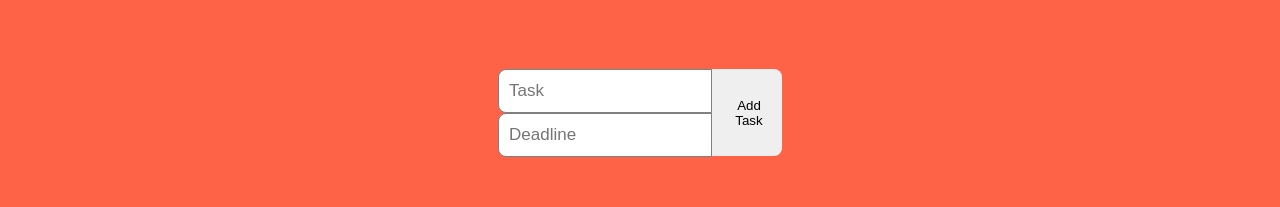
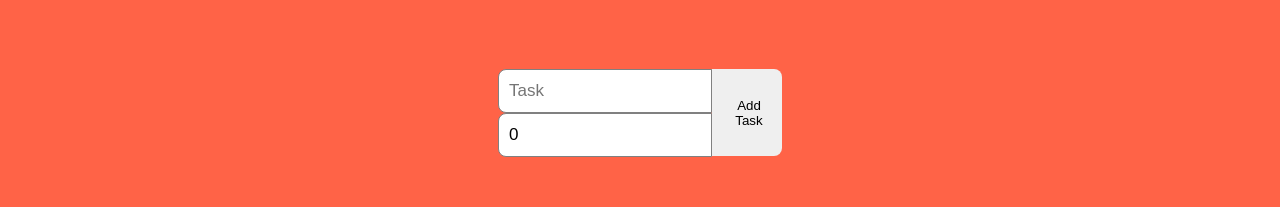
Before and after one commit to FaridAmimri/typescript-todo-list, a React (Create React App) app: page / in a window 1280 px wide. Shown: the top 207 px of the page. Built offline with nearby package versions, Linux system fonts and the light colour scheme.

Commit message:
Clearing up input after adding task

```diff
--- a/src/App.tsx
+++ b/src/App.tsx
@@ -20,8 +20,8 @@ const App: FC = () => {
   function addTask (): void {
     const newTask = { task, deadline}
     setTodoList([...todoList, newTask])
-    console.log(todoList);
-
+    setTask('')
+    setDeadline(0)
   }
 
   return (
@@ -32,12 +32,14 @@ const App: FC = () => {
             type='text'
             placeholder='Task'
             name='task'
+            value={task}
             onChange={handleChange}
           />
           <input
             type='number'
             placeholder='Deadline'
             name='deadline'
+            value={deadline}
             onChange={handleChange}
           />
         </div>
```
